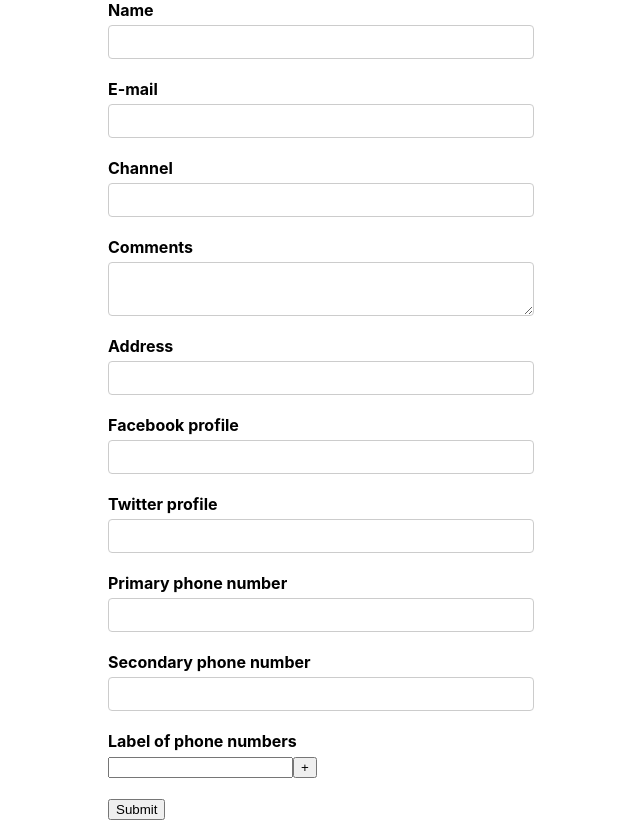
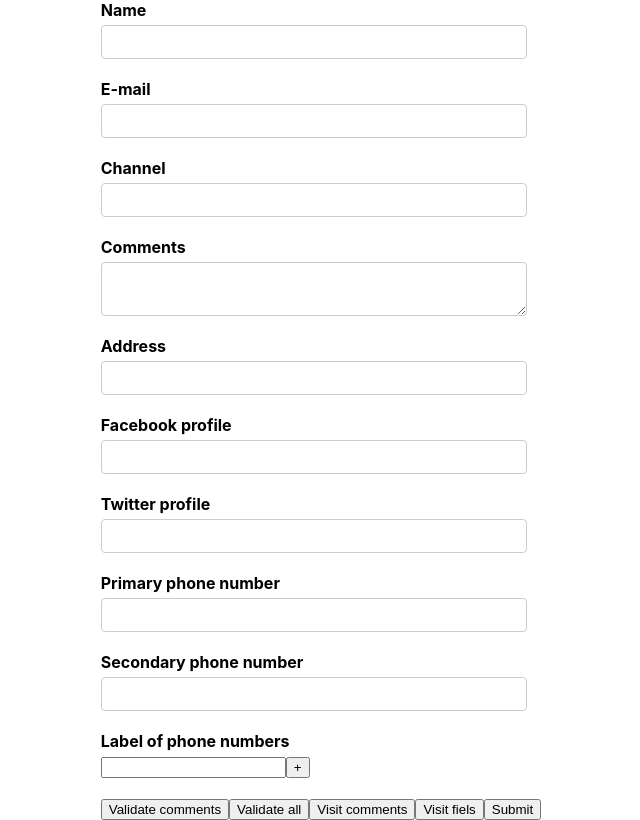
Before and after one commit to alexiakidd/react-formik, a React (Create React App) app: page / in a window 1280 px wide. Shown: the whole page, without its empty margins (319-959 px from the left). Built offline with nearby package versions, Linux system fonts and the light colour scheme.

Commit message:
feat: manually triggering validation w/ validateField & setTouched

```diff
--- a/src/components/YouTubeForm.js
+++ b/src/components/YouTubeForm.js
@@ -50,6 +50,9 @@ function YouTubeForm() {
 			onSubmit={onSubmit}>
 			{/*validateOnChange={false}
 			validateOnBlur={false} */}
+			{(formik) => {
+				console.log('formik props', formik)
+				return (
 					<Form>
 						<div className="form-control">
 							<label htmlFor="name">Name</label>
@@ -88,7 +91,9 @@ function YouTubeForm() {
 									return (
 										<div>
 											<input type="text" id="address" {...field} />
-									{meta.touched && meta.error ? <div>{meta.error}</div> : null}
+											{meta.touched && meta.error ? (
+												<div>{meta.error}</div>
+											) : null}
 										</div>
 									)
 								}}
@@ -123,7 +128,7 @@ function YouTubeForm() {
 									const { push, remove, form } = fieldArrayProps
 									const { values } = form
 									const { phNumbers } = values
-							console.log('form errors', form.errors)
+									// console.log('form errors', form.errors)
 									return (
 										<div>
 											{phNumbers.map((_phNumber, index) => (
@@ -146,8 +151,30 @@ function YouTubeForm() {
 							</FieldArray>
 						</div>
 
+						<button
+							type="button"
+							onClick={() => formik.validateField('comments')}>
+							Validate comments
+						</button>
+						<button type="button" onClick={() => formik.validateForm()}>
+							Validate all
+						</button>
+
+						<button type="button" onClick={() => formik.setTouched('comments')}>
+							Visit comments
+						</button>
+						<button type="button" onClick={() => formik.setTouched({
+              name:true,
+              email:true,
+              channel:true,
+              comments:true,
+            })}>
+							Visit fiels
+						</button>
 						<button type="submit">Submit</button>
 					</Form>
+				)
+			}}
 		</Formik>
 	)
 }
```
Lines whose indentation alone changed are shown as unchanged.
